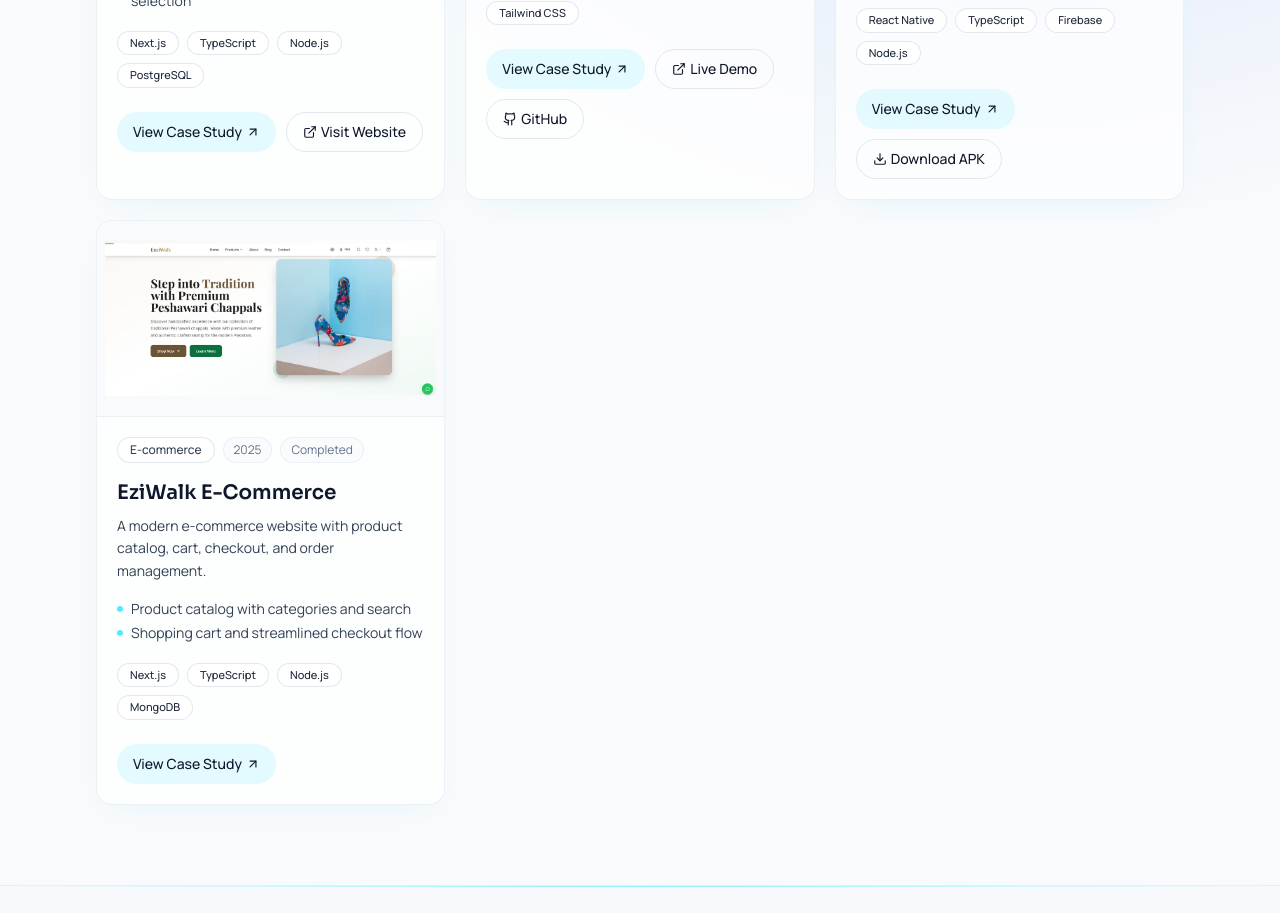
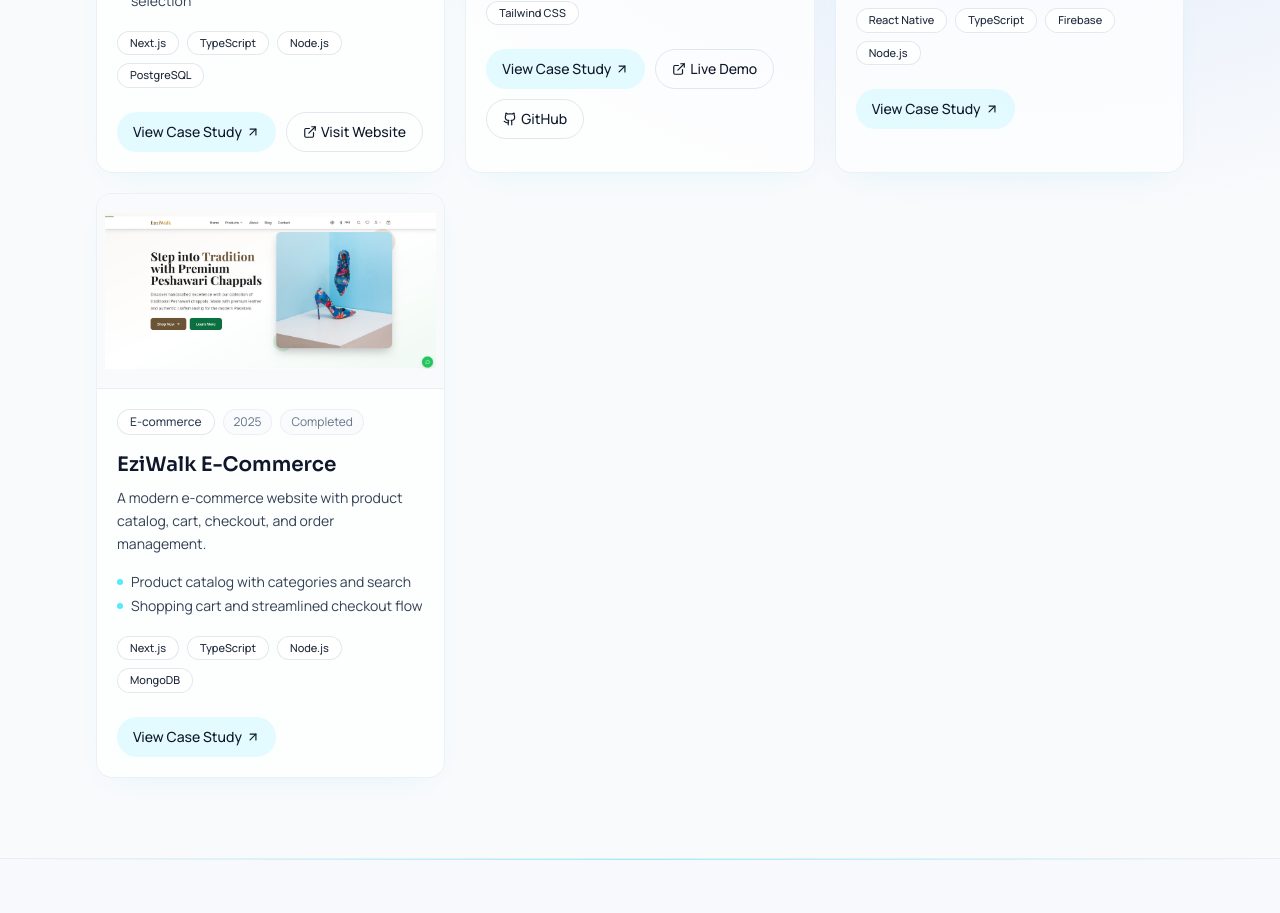
Before and after one commit to Zahid-Afridi-Git/EziLab, a Next.js app: page /projects in a window 1280 px wide. Shown: the part 900-1813 px from the top of the page. Built offline with nearby package versions, Linux system fonts and the light colour scheme.

Commit message:
add imgs of the projects

```diff
--- a/data/projects.ts
+++ b/data/projects.ts
@@ -151,11 +151,6 @@
     clientType: "Internal",
     role: "Product strategy, Islamic UX design, mobile app architecture, and end-to-end development.",
     image: "/images/projects/sukoon/hero-sectin.png",
-    primaryAction: {
-      href: "/downloads/sukoon.apk",
-      label: "Download APK",
-      kind: "download",
-    },
     features: [
       "Daily duas and adhkar presented in a calm, readable interface",
       "Faith-based reminders that encourage regular Islamic practice",
```
Also changed, not shown: 1 other file (tests, documents, lock files or other folders).
